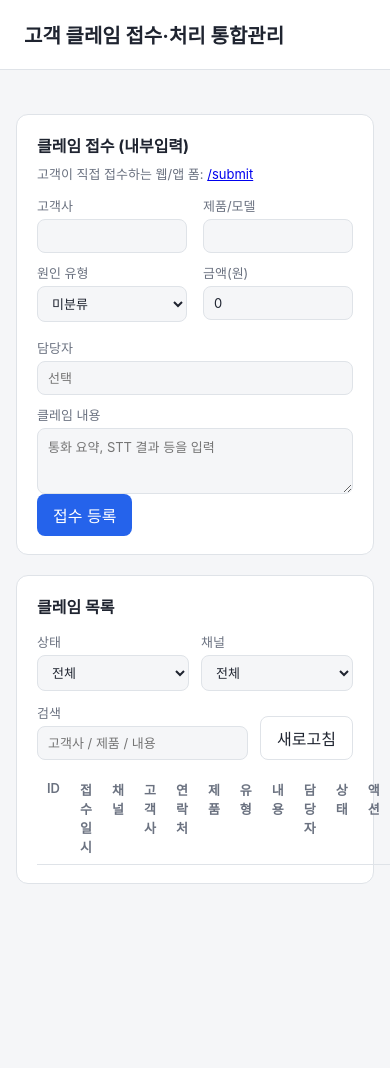
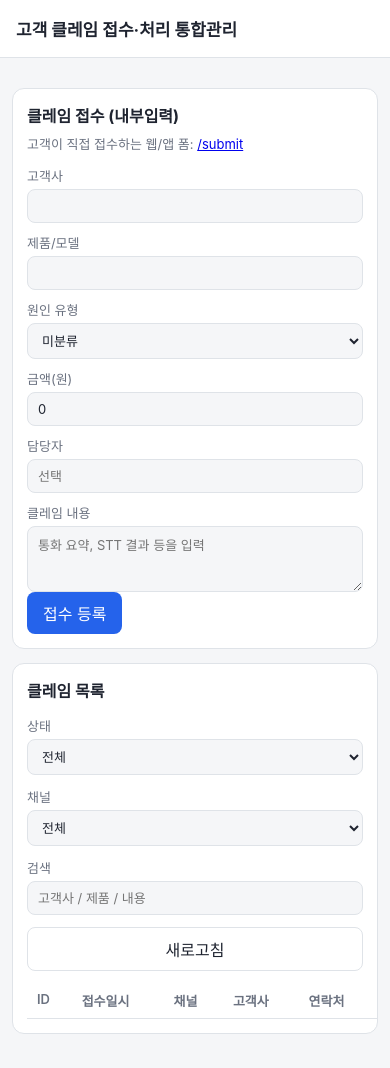
Before and after one commit to Nickname6532/capstone3-2, a plain HTML site: page src/static/index.html in a window 390 px wide. Before the commit the page ends 968 px from the top, so only its background shows below. Drawn offline with Linux system fonts and the light colour scheme; no server answers.

Commit message:
대시보드 반응형 레이아웃 수정
클레임 목록 표의 컬럼이 많아 좁은 화면에서 페이지 전체가 가로로
밀리던 문제를 고쳤다. 표를 별도 스크롤 컨테이너로 분리하고, 입력
요소 너비와 640px 이하 브레이크포인트를 추가해 데스크톱/모바일
모두에서 레이아웃이 깨지지 않도록 했다.

Co-Authored-By: Claude Sonnet 5 <noreply@anthropic.com>

```diff
--- a/src/static/index.html
+++ b/src/static/index.html
@@ -69,6 +69,7 @@
       <label>검색 <input id="filter-q" placeholder="고객사 / 제품 / 내용" /></label>
       <button id="refresh-btn" type="button">새로고침</button>
     </div>
+    <div class="table-scroll">
       <table>
         <thead>
           <tr>
@@ -78,6 +79,7 @@
         </thead>
         <tbody id="claims-body"></tbody>
       </table>
+    </div>
   </section>
 </main>
 
--- a/src/static/style.css
+++ b/src/static/style.css
@@ -23,6 +23,16 @@
 
 * { box-sizing: border-box; }
 
+html {
+  -webkit-text-size-adjust: 100%;
+  text-size-adjust: 100%;
+}
+
+html, body {
+  max-width: 100%;
+  overflow-x: hidden;
+}
+
 body {
   margin: 0;
   font-family: -apple-system, "Pretendard", "Apple SD Gothic Neo", sans-serif;
@@ -40,6 +50,7 @@ header h1 { margin: 0; font-size: 20px; }
 
 main {
   max-width: 1000px;
+  width: 100%;
   margin: 24px auto;
   padding: 0 16px 60px;
   display: flex;
@@ -96,6 +107,8 @@ input, select, textarea {
   border: 1px solid var(--border);
   background: var(--bg);
   color: var(--text);
+  width: 100%;
+  min-width: 0;
 }
 
 textarea { width: 100%; resize: vertical; }
@@ -126,8 +139,16 @@ button:hover { opacity: 0.9; }
   border: 1px solid var(--border);
 }
 
+.table-scroll {
+  overflow-x: auto;
+  -webkit-overflow-scrolling: touch;
+  margin: 0 -20px;
+  padding: 0 20px;
+}
+
 table {
   width: 100%;
+  min-width: 720px;
   border-collapse: collapse;
   font-size: 13px;
 }
@@ -161,3 +182,24 @@ th { color: var(--muted); font-weight: 600; }
 }
 
 .desc-cell { max-width: 220px; white-space: pre-wrap; }
+
+@media (max-width: 640px) {
+  header { padding: 16px; }
+  header h1 { font-size: 17px; }
+
+  main { padding: 0 12px 40px; margin: 16px auto; gap: 14px; }
+
+  .panel { padding: 14px; }
+
+  .stats { grid-template-columns: repeat(2, 1fr); }
+
+  .row { gap: 10px; }
+
+  label { min-width: 0; flex: 1 1 100%; }
+
+  .filters { flex-direction: column; align-items: stretch; }
+  .filters label { min-width: 0; }
+  .filters button { width: 100%; }
+
+  .table-scroll { margin: 0 -14px; padding: 0 14px; }
+}
```
Lines whose indentation alone changed are shown as unchanged.
